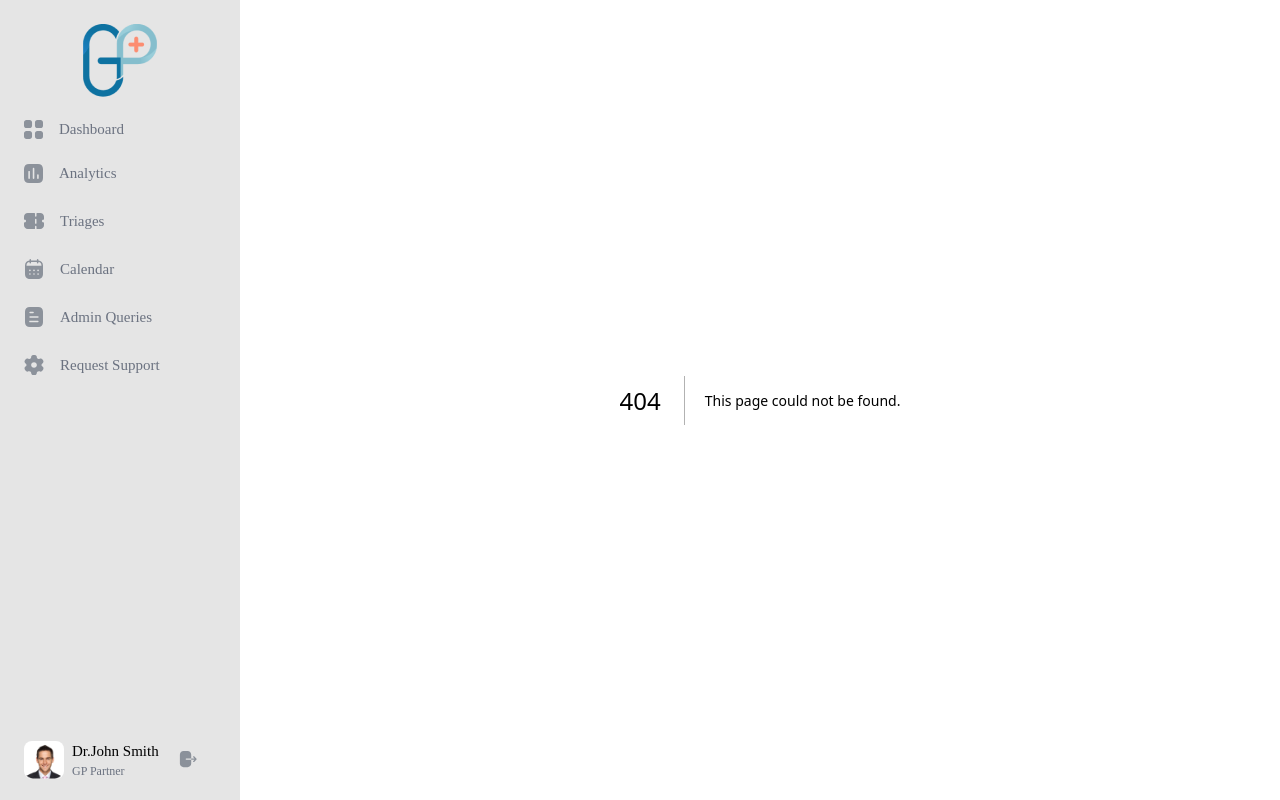
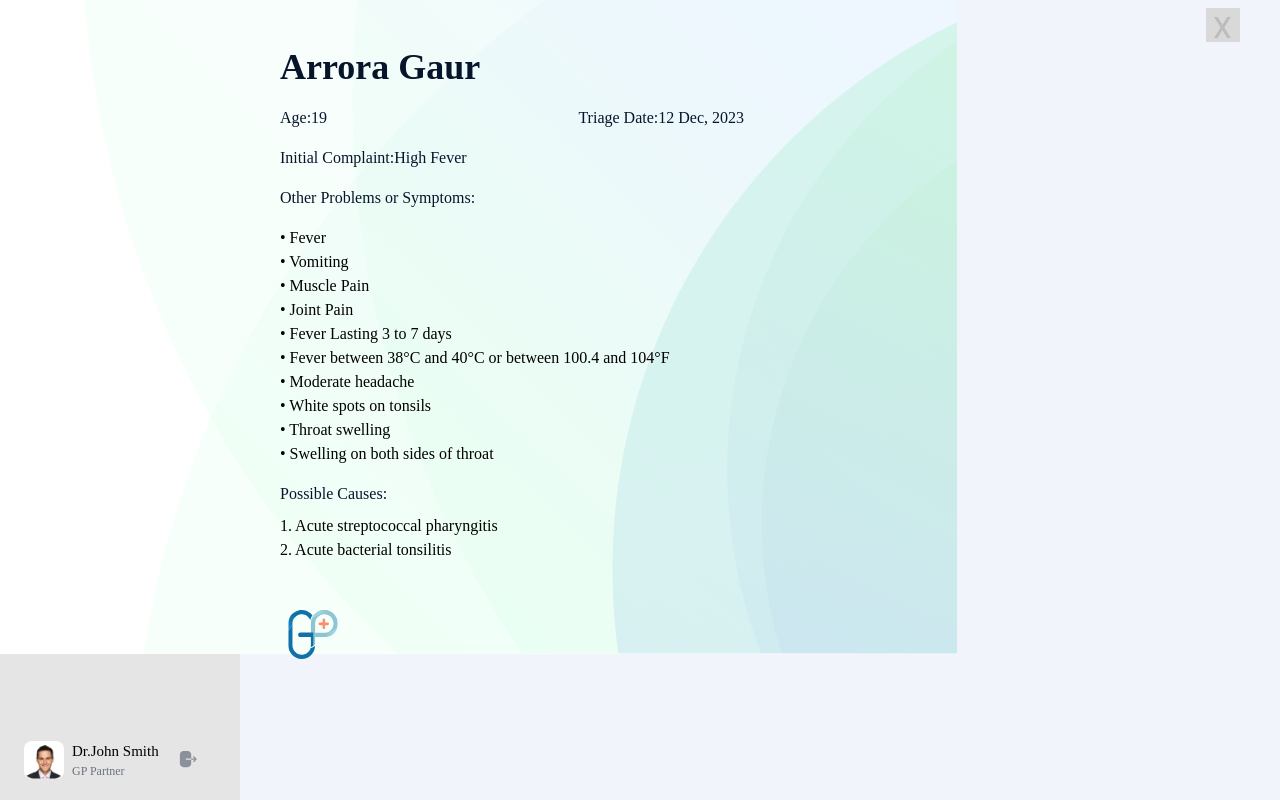
Before and after one commit to Developer7410/gp-triage, a Next.js app: page /TriagesModalContent in a window 1280 px wide. Before the commit this address had no page. Built offline with nearby package versions, Linux system fonts and the light colour scheme.

Commit message:
Upload
Add Model Pages

```diff
--- /dev/null
+++ b/pages/AdminQueriesModalContent.jsx
@@ -0,0 +1,84 @@
+import React from 'react';
+import modalCrossIcon from "../public/images/modal-cross-icon.svg";
+import logo from '../public/images/logo.svg';
+import Image from "next/image";
+import bgImage from '../public/images/modal-bg.png';
+
+const AdminQueriesModalContent = ({ modalContent, handleCancelModal }) => {
+  return (
+    <>
+
+
+    <div
+      className="flex pt-5 pb-20 px-10 flex-col gap-3"
+    >
+      <div className="flex justify-end items-center w-full">
+
+      </div>
+      <div className="absolute left-0 -top-5 -z-1">
+
+      <Image
+          src={bgImage}
+          alt="_close"
+          className="cursor-pointer z-20"
+          onClick={handleCancelModal}
+          />
+          </div>
+          <div className="absolute right-10 top-2">
+
+<Image
+  src={modalCrossIcon}
+  alt="_close"
+  className="cursor-pointer"
+  onClick={handleCancelModal}
+/>
+</div>
+      <div className="w-full flex flex-col gap-12 justify-start max-w-[464px] absolute top-10 pb-4">
+
+
+      <div className="flex flex-col gap-8">
+            <div className="flex flex-col gap-2">
+              <p className="text-4xl font-bold leading-normal text-[#06152B]">
+                {/* {modalContent.patient} */}
+                Justin Smith
+
+              </p>
+              <div className="flex flex-col">
+                <p className="text-base text-[#06152B]">
+                  <span className="font-medium">Request Date:</span>
+                  {/* {modalContent.requestDate} */}
+                  03/12/2323
+                </p>
+                <p className="text-base text-[#06152B]">
+                  <span className="font-medium">Query Type:</span>
+                  {/* {modalContent.queryType} */}
+                  Letter Request
+                </p>
+                <p className="text-base text-[#06152B]">
+                  <span className="font-medium">Assigned To:</span>
+                  {/* {modalContent.assignedTo} */}
+                  Secretaries
+                </p>
+              </div>
+            </div>
+            <div className="flex flex-col gap-2">
+              <p className="text-base text-[#06152B] font-medium">
+                Further Details:
+              </p>
+              <div className="border border-[#D0D0D0] rounded-lg p-4 bg-white max-w-[569px]">
+              {/* {modalContent.furtherDetails}    */}
+              Please could you provide a letter that I have no medical or health issues as I need this for a visa application. Thank you!
+              </div>
+            </div>
+          </div>
+        <Image src={logo} alt="_logo" className="w-[66px] h-[65px] pb-4" />
+      </div>
+    </div>
+
+
+  </>
+
+  )
+}
+
+export default AdminQueriesModalContent;
--- /dev/null
+++ b/pages/TriagesModalContent.jsx
@@ -0,0 +1,109 @@
+import modalCrossIcon from "../public/images/modal-cross-icon.svg";
+import Image from "next/image";
+import logo from "../public/images/logo.svg";
+import bgImage from '../public/images/modal-bg.png';
+function TriagesModalContent({ modalContent, handleCancelModal }) {
+  return (
+    <>
+
+
+      <div
+        className="flex pt-5 pb-20 px-10 flex-col gap-3"
+        style={{ backgroundImage: `url(${bgImage})` }}
+      >
+        <div className="flex justify-end items-center w-full">
+
+        </div>
+        <div className="absolute left-0 -top-5 -z-1">
+
+        <Image
+            src={bgImage}
+            alt="_close"
+            className="cursor-pointer z-20"
+            onClick={handleCancelModal}
+            />
+            </div>
+            <div className="absolute right-10 top-2">
+
+<Image
+    src={modalCrossIcon}
+    alt="_close"
+    className="cursor-pointer"
+    onClick={handleCancelModal}
+  />
+</div>
+        <div className="w-full flex flex-col gap-12 justify-start max-w-[464px] absolute top-10 pb-4">
+
+
+          <div className="flex flex-col gap-3 justify-start">
+            <p className="text-4xl font-bold leading-normal text-[#06152B]">
+              {/* {modalContent.name} */}
+              Arrora Gaur
+            </p>
+            <div className="flex flex-col gap-4">
+              <div className="flex justify-between items-center gap-4">
+                <p className="text-base text-[#06152B]">
+                  <span className="font-medium">Age:</span>
+                  {/* {modalContent.age} */}
+                  19
+                </p>
+                <p className="text-base text-[#06152B]">
+                  <span className="font-medium">Triage Date:</span>
+                  {/* {modalContent.date} */}
+                  12 Dec, 2023
+                </p>
+              </div>
+              <p className="text-base text-[#06152B]">
+                <span className="font-medium">Initial Complaint:</span>
+                {/* {modalContent.presentingComplaint} */}
+                High Fever
+              </p>
+              <div className="flex flex-col gap-4">
+                <p className="text-base text-[#06152B] font-medium">
+                  Other Problems or Symptoms:
+                </p>
+                {/* <ul>
+                  {modalContent.otherProblems.map((problem) => (
+                    <li>• {problem}</li>
+                  ))}
+                </ul> */}
+                <ul>
+                  <li>• Fever</li>
+                  <li>• Vomiting</li>
+                  <li>• Muscle Pain</li>
+                  <li>• Joint Pain</li>
+                  <li>• Fever Lasting 3 to 7 days</li>
+                  <li>• Fever between 38°C and 40°C or between 100.4 and 104°F
+</li>
+                  <li>• Moderate headache</li>
+                  <li>• White spots on tonsils</li>
+                  <li>• Throat swelling</li>
+                  <li>• Swelling on both sides of throat</li>
+                </ul>
+              </div>
+              <div className="flex flex-col gap-2">
+                <p className="text-base text-[#06152B] font-medium">
+                  Possible Causes:
+                </p>
+                {/* <ul>
+                  {modalContent.possibleCauses.map((cause) => (
+                    <li>{cause}</li>
+                  ))}
+                </ul> */}
+                <ul>
+                  <li>1. Acute streptococcal pharyngitis</li>
+                  <li>2. Acute bacterial tonsilitis</li>
+                </ul>
+              </div>
+            </div>
+          </div>
+          <Image src={logo} alt="_logo" className="w-[66px] h-[65px] pb-4" />
+        </div>
+      </div>
+
+
+    </>
+  );
+}
+
+export default TriagesModalContent;
```
